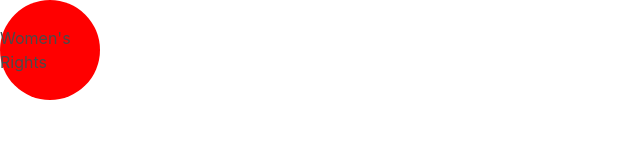
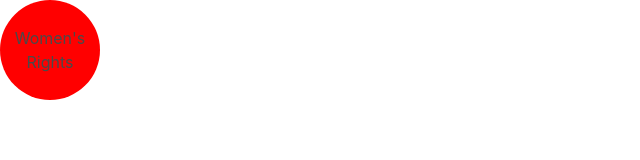
Before and after one commit to simenhaga/Smidig-prosjekt-Meliora-Impact, a React (Create React App) app: page / in a window 1280 px wide. Shown: the top 160 px of the page, without its empty margins (0-640 px from the left). Built offline with nearby package versions, Linux system fonts and the light colour scheme.

Commit message:
Added animation to bubbles

```diff
--- a/src/App.js
+++ b/src/App.js
@@ -16,9 +16,18 @@ function App() {
       selected: false
     }
   ])
+
+  const toggleSize = (id) => {
+      setTags(tags.map((tag) =>
+        tag.id === id ? {...tag, selected:
+        !tag.selected} : tag
+      ))
+  }
+
+
   return (
     <div className="main">
-      <Bubble tag={tags.at(0)}/>
+      <Bubble tag={tags.at(0)} onToggle = {toggleSize}/>
     </div>
   );
 }
--- a/src/components/Bubble.js
+++ b/src/components/Bubble.js
@@ -7,8 +7,8 @@ const Bubble = ({tag, onToggle}) => {
         console.log(onToggle)
     }
     return (
-        <div className={'bubble'} onClick={() =>
-            toggleSize(onToggle)}>
+        <div className={`bubble ${tag.selected ? 'bubble-large' : ''}`} onClick={() =>
+            onToggle(tag.id)}>
             <label>{tag.title}</label>
         </div>
     )
--- a/src/index.css
+++ b/src/index.css
@@ -5,4 +5,12 @@
     border-radius: 100%;
     display: grid;
     place-items: center;
+    text-align: center;
+    animation-duration: 0.5s;
+    animation-timing-function: linear;
+    transition: transform 0.5s;
 }
+
+.bubble-large {
+    transform: scale(1.5);
+}
```
